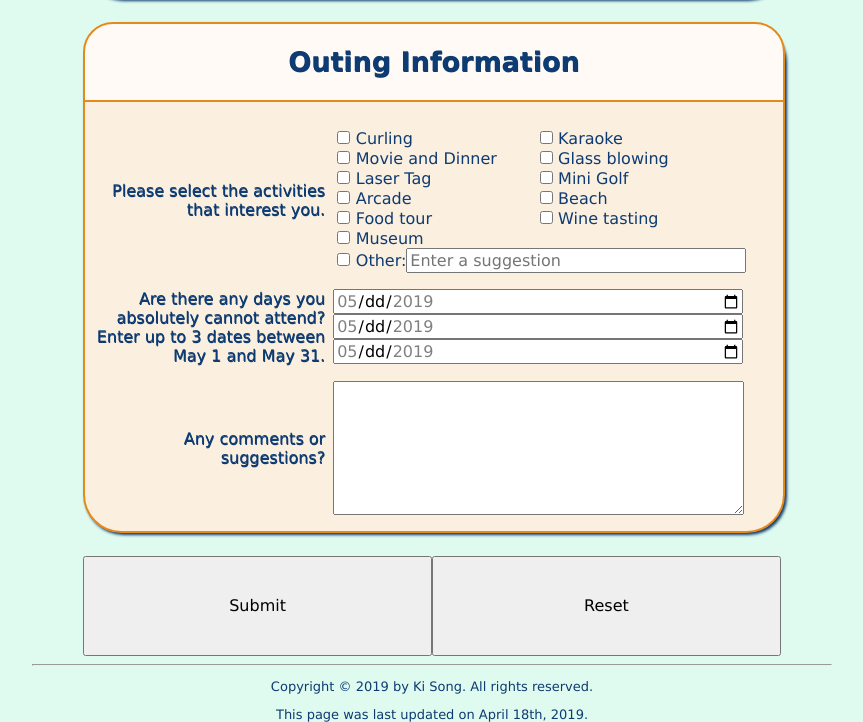
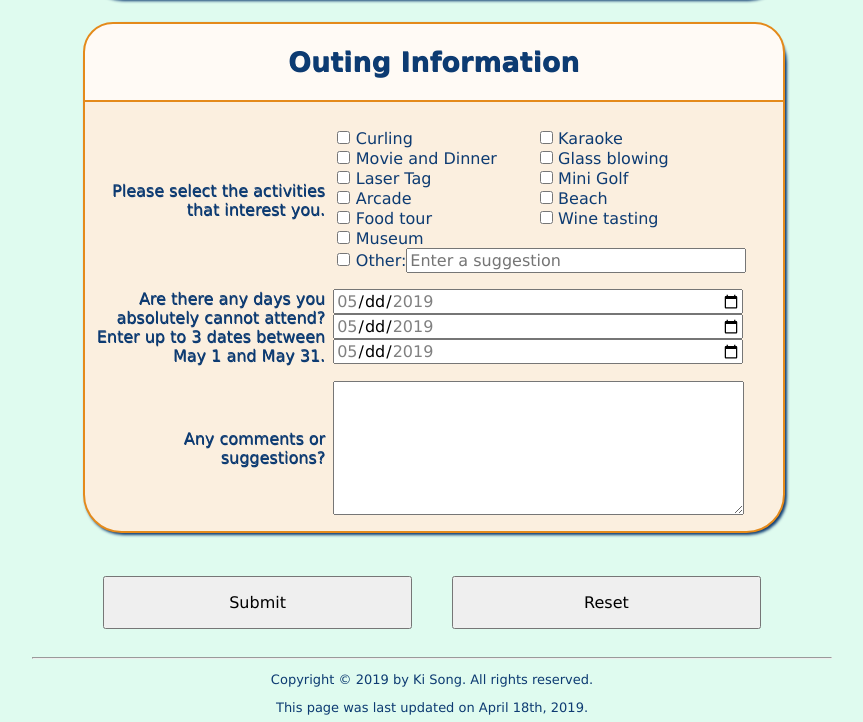
Before and after one commit to kiwisquash/fcc-survey, a plain HTML site: page site/index.html in a window 1280 px wide. Shown: the part 1128-1850 px from the top of the page, without its empty margins (208-1071 px from the left). Drawn offline with Linux system fonts and the light colour scheme.

Commit message:
Fixed the buttons for larger scrrens. Also added mouse-turns-to-hand on hover over buttons.

```diff
--- a/site/styles/styles.css
+++ b/site/styles/styles.css
@@ -185,6 +185,7 @@ input[type="checkbox"] {
 	flex-shrink: 1;
 	padding: 3vw;
 	font-size: small;
+	cursor: pointer;
 }
 
 hr {
@@ -292,6 +293,19 @@ section {
 	grid-area: 7 / 1 / 8 / 3;
 }
 
+#buttons {
+	display: flex;
+}
+
+.button {
+	font-size: medium;
+	padding: 15px;
+	width: 15px;
+	margin: 20px;
+}
+
+}
+
 /* Large devices (laptops/desktops, 992px and up) */
 @media only screen and (min-width: 992px) {
 	#background {
@@ -304,7 +318,4 @@ section {
 		z-index: -1;
 		opacity: .5;
 }
-
 }
-/* Extra large devices (large laptops and desktops, 1200px and up) */
-@media only screen and (min-width: 1200px) {...}
```
